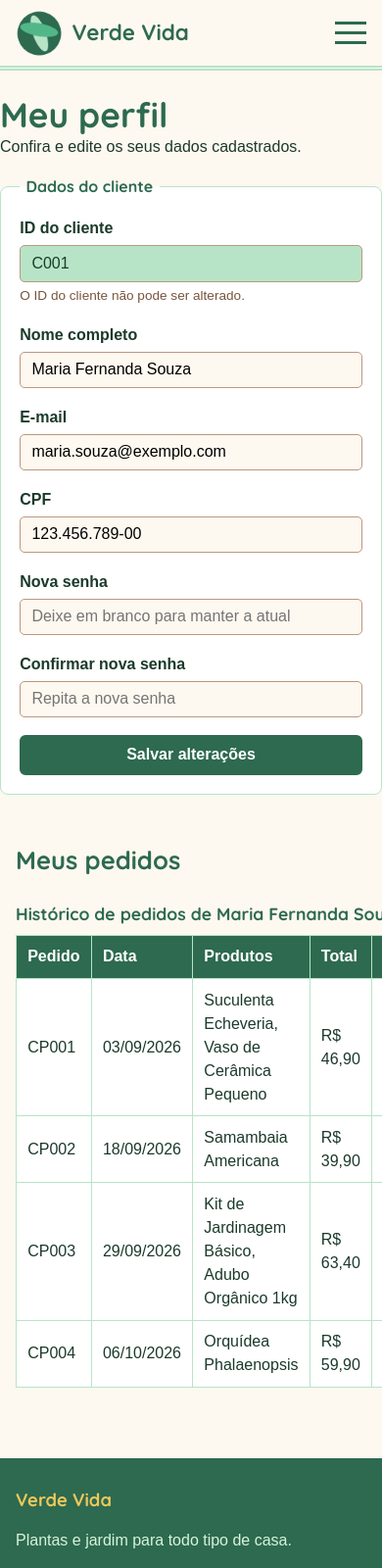
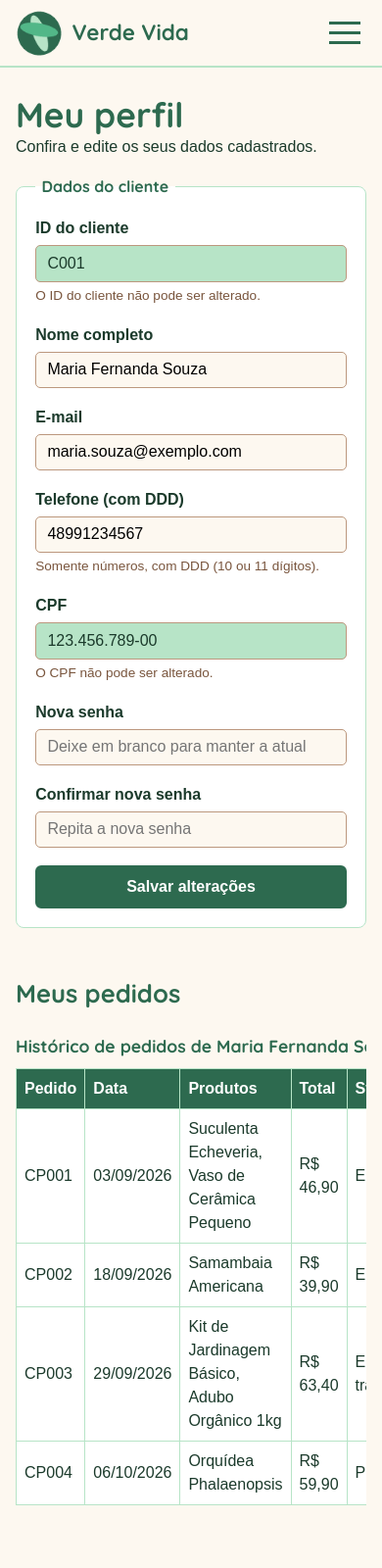
Before and after one commit to fabliny-albn/fabliny_frontend1_26.2, a plain HTML site: page perfil.html in a window 390 px wide. Shown: the top 1600 px of the page at 98% size. Drawn offline with Linux system fonts and the light colour scheme.

Commit message:
feat: adicionar campo de telefone no cadastro e perfil, tornar CPF não editável, melhorar responsividade e ajustar tabelas

```diff
--- a/css/componentes.css
+++ b/css/componentes.css
@@ -10,6 +10,7 @@
     font-weight: bold;
     font-size: 1em;
     padding: 0.6em 1.3em;
+    min-height: 44px; /* area de toque minima */
     border: 2px solid var(--verde-escuro);
     border-radius: 6px;
     background-color: var(--verde-escuro);
@@ -248,6 +249,18 @@ tfoot td {
     background-color: var(--verde-fundo);
 }
 
+/* envolve as tabelas: se a tabela for mais larga que a tela,
+   so ela rola na horizontal, sem cortar o conteudo */
+.tabela-rolavel {
+    width: 100%;
+    overflow-x: auto;
+    margin-bottom: 1.5em;
+}
+
+.tabela-rolavel table {
+    margin-bottom: 0;
+}
+
 /* ---------- mensagem de confirmacao (carrinho) ---------- */
 
 .confirmacao-pedido {
@@ -279,22 +292,24 @@ tfoot td {
 /* ---------- menu hamburguer (checkbox escondido + rotulo) ----------
    so tem efeito visual na faixa responsiva de celular, ver responsivo.css */
 
+/* a area clicavel tem 44x44px (toque confortavel no celular),
+   mas o desenho das 3 barras continua com 32x23px, centralizado */
 .rotulo-menu {
-    width: 32px;
-    height: 24px;
+    width: 44px;
+    height: 44px;
     position: relative;
     cursor: pointer;
 }
 
 .rotulo-menu .barra-menu {
     position: absolute;
-    left: 0;
-    width: 100%;
+    left: 6px;
+    width: 32px;
     height: 3px;
     background-color: var(--verde-escuro);
     transition: transform 0.2s ease-in-out;
 }
 
-.rotulo-menu .barra-menu:nth-child(2) { top: 0; }
-.rotulo-menu .barra-menu:nth-child(3) { top: 10px; }
-.rotulo-menu .barra-menu:nth-child(4) { top: 20px; }
+.rotulo-menu .barra-menu:nth-child(2) { top: 10px; }
+.rotulo-menu .barra-menu:nth-child(3) { top: 20px; }
+.rotulo-menu .barra-menu:nth-child(4) { top: 30px; }
--- a/css/layout.css
+++ b/css/layout.css
@@ -76,8 +76,10 @@ main {
 }
 
 .menu-principal a {
+    display: inline-block;
+    min-height: 44px; /* area de toque minima */
     font-weight: 700;
-    padding: 0.3em 0.2em;
+    padding: 0.6em 0.2em;
     border-bottom: 3px solid transparent;
 }
 
--- a/css/responsivo.css
+++ b/css/responsivo.css
@@ -29,6 +29,13 @@ html, body {
         grid-template-columns: 200px 1fr;
     }
 
+    /* com muitos itens no menu, eles quebram em duas linhas
+       em vez de empurrar o cabecalho pra fora da tela */
+    .menu-principal ul {
+        flex-wrap: wrap;
+        justify-content: flex-end;
+    }
+
     .menu-principal li {
         margin-left: 1em;
     }
@@ -51,17 +58,42 @@ html, body {
         padding: 0 1em;
     }
 
+    /* palavras muito longas (e-mails, por exemplo) quebram a linha
+       em vez de alargar a pagina */
+    body {
+        overflow-wrap: break-word;
+    }
+
+    /* paginas de formulario: o cartao nao encosta nas bordas da tela */
+    .pagina-formulario main {
+        padding-left: 1em;
+        padding-right: 1em;
+    }
+
+    .pagina-formulario main .container {
+        padding: 0;
+    }
+
+    /* fonte de 16px evita o zoom automatico do navegador ao focar o campo */
+    input,
+    select,
+    textarea {
+        font-size: 16px;
+    }
+
     /* mostra o botao sanduiche e esconde o menu normal */
     .rotulo-menu {
         display: block;
         margin-left: auto;
     }
 
+    /* top: 100% posiciona o menu logo abaixo do cabecalho fixo,
+       qualquer que seja a altura dele */
     .menu-principal ul {
         flex-direction: column;
         align-items: flex-start;
         position: absolute;
-        top: 70px;
+        top: 100%;
         left: 0;
         width: 100%;
         background-color: var(--creme);
@@ -82,9 +114,11 @@ html, body {
         width: 100%;
     }
 
-    /* truque do checkbox: quando marcado, libera a altura do menu */
+    /* truque do checkbox: quando marcado, libera a altura do menu.
+       Se os itens nao couberem na altura da tela, o menu rola por dentro */
     .alternar-menu:checked ~ .menu-principal ul {
-        max-height: 400px;
+        max-height: calc(100vh - 80px);
+        overflow-y: auto;
     }
 
     .grade-produtos {
@@ -113,12 +147,33 @@ html, body {
         margin-right: 0;
     }
 
+    /* botoes dentro de linhas de campos ocupam a largura toda */
+    .linha-campos .botao {
+        width: 100%;
+    }
+
+    /* celulas um pouco mais compactas nas tabelas */
+    th, td {
+        padding: 0.5em;
+    }
+
     .rodape .container {
         flex-direction: column;
     }
 
     .rodape .bloco-rodape {
         margin-right: 0;
+    }
+}
+
+/* ---------------------------------------------------- */
+/* SMARTPHONE MEDIO: 480px ou menos                      */
+/* ---------------------------------------------------- */
+@media screen and (max-width: 480px) {
+
+    /* cartoes de produto em uma coluna so, pra nao ficarem apertados */
+    .grade-produtos {
+        grid-template-columns: 1fr;
     }
 }
 
@@ -133,10 +188,6 @@ html, body {
 
     h2 {
         font-size: 1.25em;
-    }
-
-    .grade-produtos {
-        grid-template-columns: 1fr;
     }
 
     .marca-loja span {
--- a/perfil.html
+++ b/perfil.html
@@ -63,8 +63,15 @@
                     </div>
 
                     <div class="campo">
+                        <label for="perfil-telefone">Telefone (com DDD)</label>
+                        <input type="tel" id="perfil-telefone" name="telefone" value="48991234567" placeholder="48999990000" autocomplete="tel" maxlength="11" pattern="[0-9]{10,11}" title="Somente números, com DDD: 10 ou 11 dígitos. Ex.: 48999990000" required>
+                        <small class="ajuda">Somente números, com DDD (10 ou 11 dígitos).</small>
+                    </div>
+
+                    <div class="campo">
                         <label for="perfil-cpf">CPF</label>
-                        <input type="text" id="perfil-cpf" name="cpf" value="123.456.789-00" autocomplete="off" pattern="[0-9]{3}\.[0-9]{3}\.[0-9]{3}-[0-9]{2}" title="Formato esperado: 000.000.000-00" required>
+                        <input type="text" id="perfil-cpf" name="cpf" value="123.456.789-00" autocomplete="off" pattern="[0-9]{3}\.[0-9]{3}\.[0-9]{3}-[0-9]{2}" title="Formato esperado: 000.000.000-00" readonly>
+                        <small class="ajuda">O CPF não pode ser alterado.</small>
                     </div>
 
                     <div class="campo">
@@ -85,6 +92,7 @@
         <div class="container">
             <section class="secao-pedidos">
                 <h2>Meus pedidos</h2>
+                <div class="tabela-rolavel">
                     <table>
                         <caption>Histórico de pedidos de Maria Fernanda Souza</caption>
                         <thead>
@@ -127,6 +135,7 @@
                             </tr>
                         </tbody>
                     </table>
+                </div>
             </section>
         </div>
     </main>
```
Also changed, not shown: cadastro.html (+7 -1 lines), css/relatorios.css (+37 -0 lines), loja.html (+2 -0 lines), relatorios.html (+10 -0 lines), 1 other file. Lines whose indentation alone changed are shown as unchanged.
